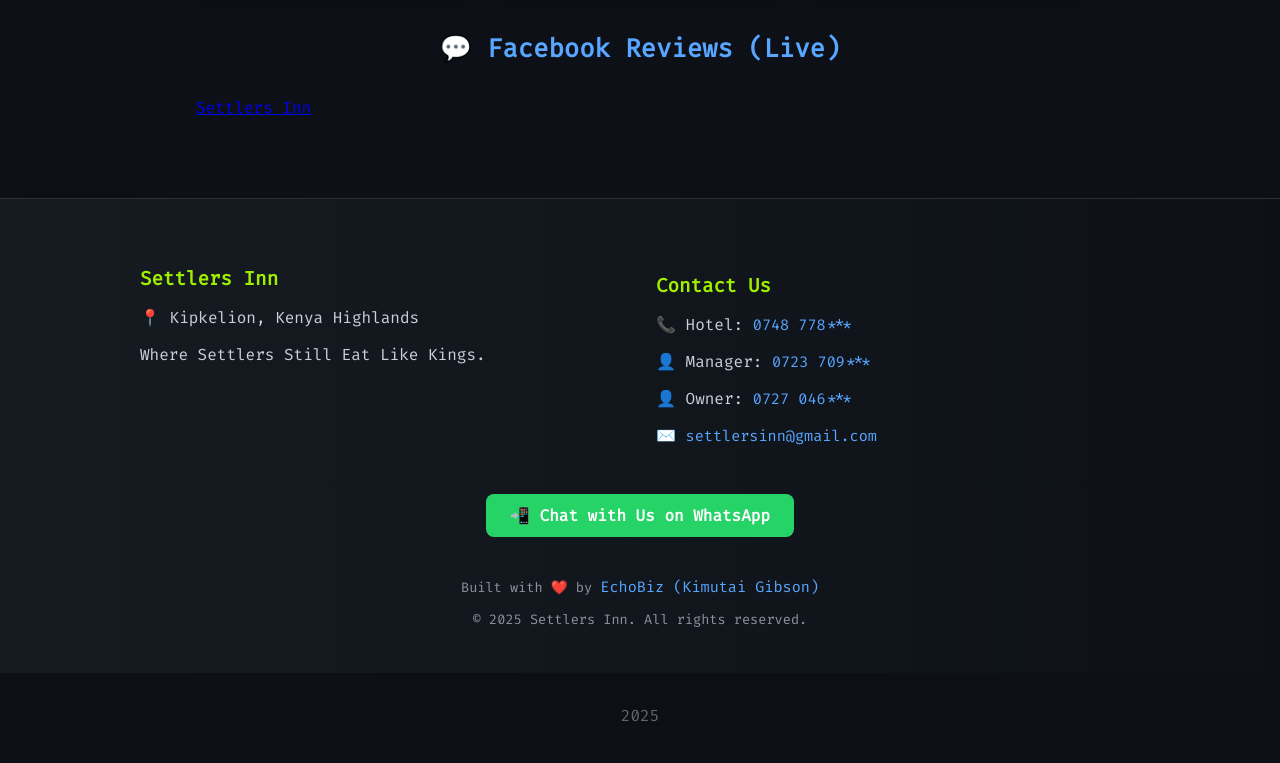
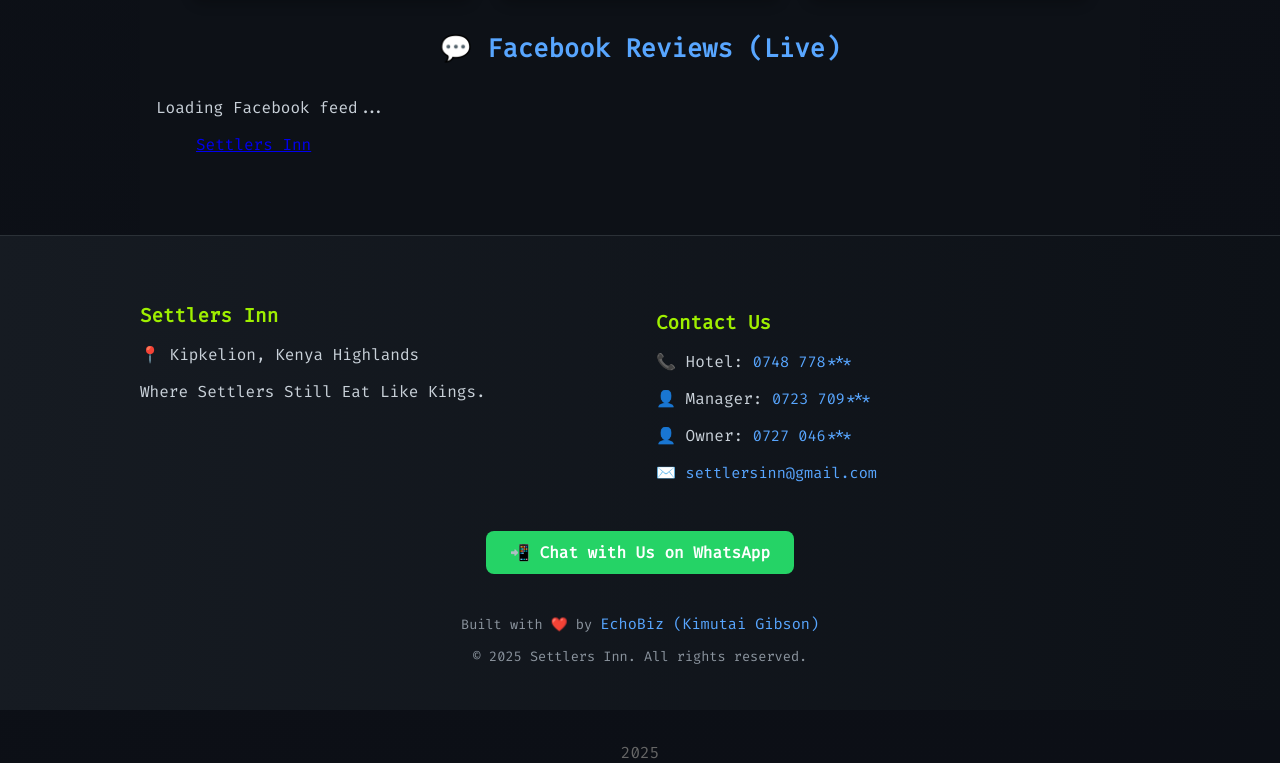
Before and after one commit to echocode191/Settlers2025, a React (Vite) app: page / in a window 1280 px wide. Shown: the part 2059-2822 px from the top of the page. Before the commit the page ends 2785 px from the top, so only its background shows below. Built offline with nearby package versions, Linux system fonts and the light colour scheme.

Commit message:
Update Home.jsx

```diff
--- a/src/pages/Home.jsx
+++ b/src/pages/Home.jsx
@@ -14,12 +14,11 @@
 
   const [phraseIndex, setPhraseIndex] = useState(0);
   const [showInstallToast, setShowInstallToast] = useState(false);
+  const [fbReady, setFbReady] = useState(false);
 
   useEffect(() => {
     const yearEl = document.getElementById("year");
-    if (yearEl) {
-      yearEl.textContent = new Date().getFullYear();
-    }
+    if (yearEl) yearEl.textContent = new Date().getFullYear();
 
     const msgInterval = setInterval(() => {
       setPhraseIndex(prev => (prev + 1) % funnyPhrases.length);
@@ -28,16 +27,24 @@
     const toastTimer = setTimeout(() => setShowInstallToast(true), 4000);
     const hideToastTimer = setTimeout(() => setShowInstallToast(false), 10000);
 
-    // Delay parse to allow Facebook SDK to load
-    const fbTimer = setTimeout(() => {
-      if (window.FB) window.FB.XFBML.parse();
-    }, 1500);
+    // Load Facebook SDK
+    if (!window.FB) {
+      const fbScript = document.createElement('script');
+      fbScript.src = "https://connect.facebook.net/en_US/sdk.js#xfbml=1&version=v18.0";
+      fbScript.async = true;
+      fbScript.defer = true;
+      fbScript.crossOrigin = "anonymous";
+      fbScript.onload = () => setFbReady(true);
+      document.body.appendChild(fbScript);
+    } else {
+      window.FB.XFBML.parse();
+      setFbReady(true);
+    }
 
     return () => {
       clearInterval(msgInterval);
       clearTimeout(toastTimer);
       clearTimeout(hideToastTimer);
-      clearTimeout(fbTimer);
     };
   }, []);
 
@@ -52,7 +59,7 @@
       )}
 
       <section className="hero">
-        <video className="bg-video" autoPlay muted loop playsInline>
+        <video className="bg-video" autoPlay muted loop playsInline preload="auto">
           <source src="/assets/settlers.mp4" type="video/mp4" />
           Your browser does not support the video tag.
         </video>
@@ -95,15 +102,18 @@
 
         <div className="fb-reviews" style={{ marginTop: '2rem' }}>
           <h2>💬 Facebook Reviews (Live)</h2>
-          <div className="fb-page"
+          {!fbReady && <p>Loading Facebook feed...</p>}
+          <div
+            className="fb-page"
             data-href="https://www.facebook.com/settlersinn1/"
             data-tabs="timeline"
-            data-width="500"
+            data-width="100%"
             data-height="400"
             data-small-header="false"
             data-adapt-container-width="true"
             data-hide-cover="false"
-            data-show-facepile="true">
+            data-show-facepile="true"
+          >
             <blockquote cite="https://www.facebook.com/settlersinn1/" className="fb-xfbml-parse-ignore">
               <a href="https://www.facebook.com/settlersinn1/">Settlers Inn</a>
             </blockquote>
@@ -146,7 +156,7 @@
   lineHeight: '1.5',
 };
 
-// ✅ Inject keyframes for fade animation
+// ✅ Inject keyframes dynamically
 const fadeInOutAnimation = `
 @keyframes fadeInOut {
   0% { opacity: 0; transform: translateY(10px); }
```
